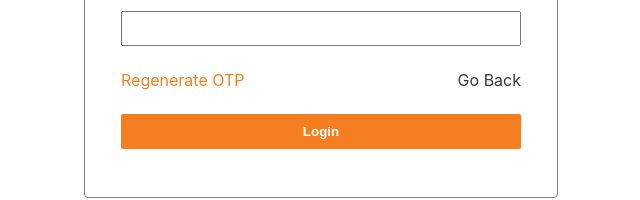
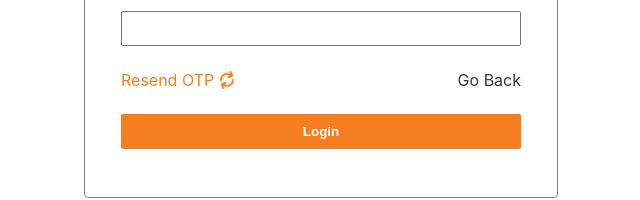
Before and after one commit to Sahajpal/ANA-BLOCC-Frontend, a React (Create React App) app: page / in a window 1280 px wide. Both pictures are taken after a click on the picture 825 px from the left and 484 px from the top of the page. Shown: the part 404-604 px from the top of the page, without its empty margins (319-959 px from the left). Built offline with nearby package versions, Linux system fonts and the light colour scheme.

Commit message:
signin structure done

```diff
--- a/public/index.html
+++ b/public/index.html
@@ -23,8 +23,15 @@
       Unlike "/favicon.ico" or "favicon.ico", "%PUBLIC_URL%/favicon.ico" will
       work correctly both with client-side routing and a non-root public URL.
       Learn how to configure a non-root public URL by running `npm run build`.
-      <link rel="stylesheet" href="https://cdnjs.cloudflare.com/ajax/libs/font-awesome/6.3.0/css/all.min.css" integrity="sha512-SzlrxWUlpfuzQ+pcUCosxcglQRNAq/DZjVsC0lE40xsADsfeQoEypE+enwcOiGjk/bSuGGKHEyjSoQ1zVisanQ==" crossorigin="anonymous" referrerpolicy="no-referrer" />
     -->
+    <link
+      rel="stylesheet"
+      href="https://cdnjs.cloudflare.com/ajax/libs/font-awesome/6.3.0/css/all.min.css"
+      integrity="sha512-SzlrxWUlpfuzQ+pcUCosxcglQRNAq/DZjVsC0lE40xsADsfeQoEypE+enwcOiGjk/bSuGGKHEyjSoQ1zVisanQ=="
+      crossorigin="anonymous"
+      referrerpolicy="no-referrer"
+    />
+
     <title>React App</title>
   </head>
   <body>
--- a/src/App.css
+++ b/src/App.css
@@ -1,5 +1,11 @@
+@import url("https://fonts.googleapis.com/css2?family=Inter:wght@400;600&display=swap");
 body {
   margin: 0;
   padding: 0;
   box-sizing: border-box;
+  font-family: "Inter", sans-serif;
 }
+* {
+  font-family: "Inter", sans-serif;
+  font-weight: 400;
+}
--- a/src/pages/signin/SignIn.jsx
+++ b/src/pages/signin/SignIn.jsx
@@ -82,7 +82,7 @@ const SignIn = () => {
           />
           <div className="backDiv">
             <div className="regenerateOtp">
-              Regenerate OTP <i class="fa-solid fa-arrows-rotate"></i>
+              Resend OTP <i class="fa-solid fa-arrows-rotate"></i>
             </div>
             <div
               className="goBackBtn"
--- a/src/pages/signin/signin.css
+++ b/src/pages/signin/signin.css
@@ -63,4 +63,10 @@
 }
 .fa-arrows-rotate {
   color: #f57f20;
+  animation: mymove 5s infinite;
 }
+@keyframes mymove {
+  50% {
+    transform: rotate(180deg);
+  }
+}
```
